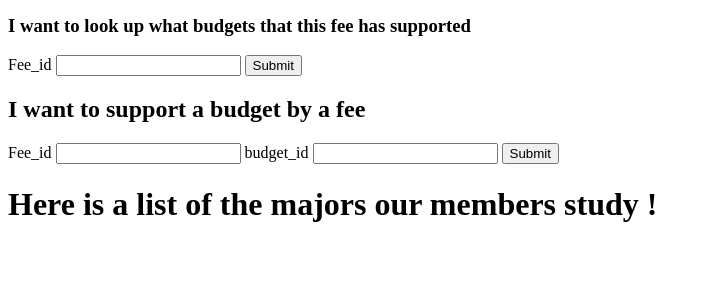
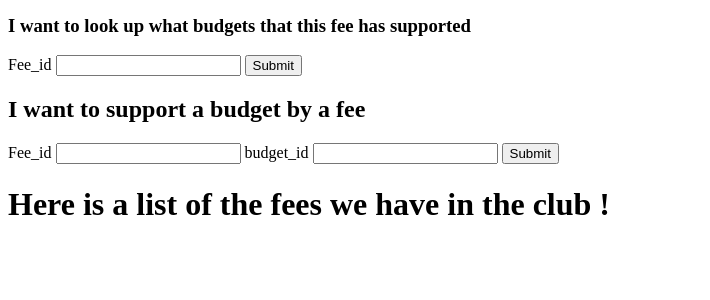
Before and after one commit to yuyitang2820/webserver2, a Flask app: template templates/fees.html in a window 1280 px wide. Shown: the part 185-485 px from the top of the page, without its empty margins (0-710 px from the left). Run offline with Flask 2, Linux system fonts and the light colour scheme; the template is opened without the code that fills it, so the values that code supplies are empty; parts of the project's set-up code (start-up, migrations or seed data) failed here and were passed over.

```diff
--- a/templates/fees.html
+++ b/templates/fees.html
@@ -43,7 +43,7 @@
 
 
     <div>
-        <h1>Here is a list of the majors our members study !</h1>
+        <h1>Here is a list of the fees we have in the club !</h1>
         {% for n in data %}
         <div>
             <p><b>Fee_id</b>: {{n.fee_id}} </p>
```
